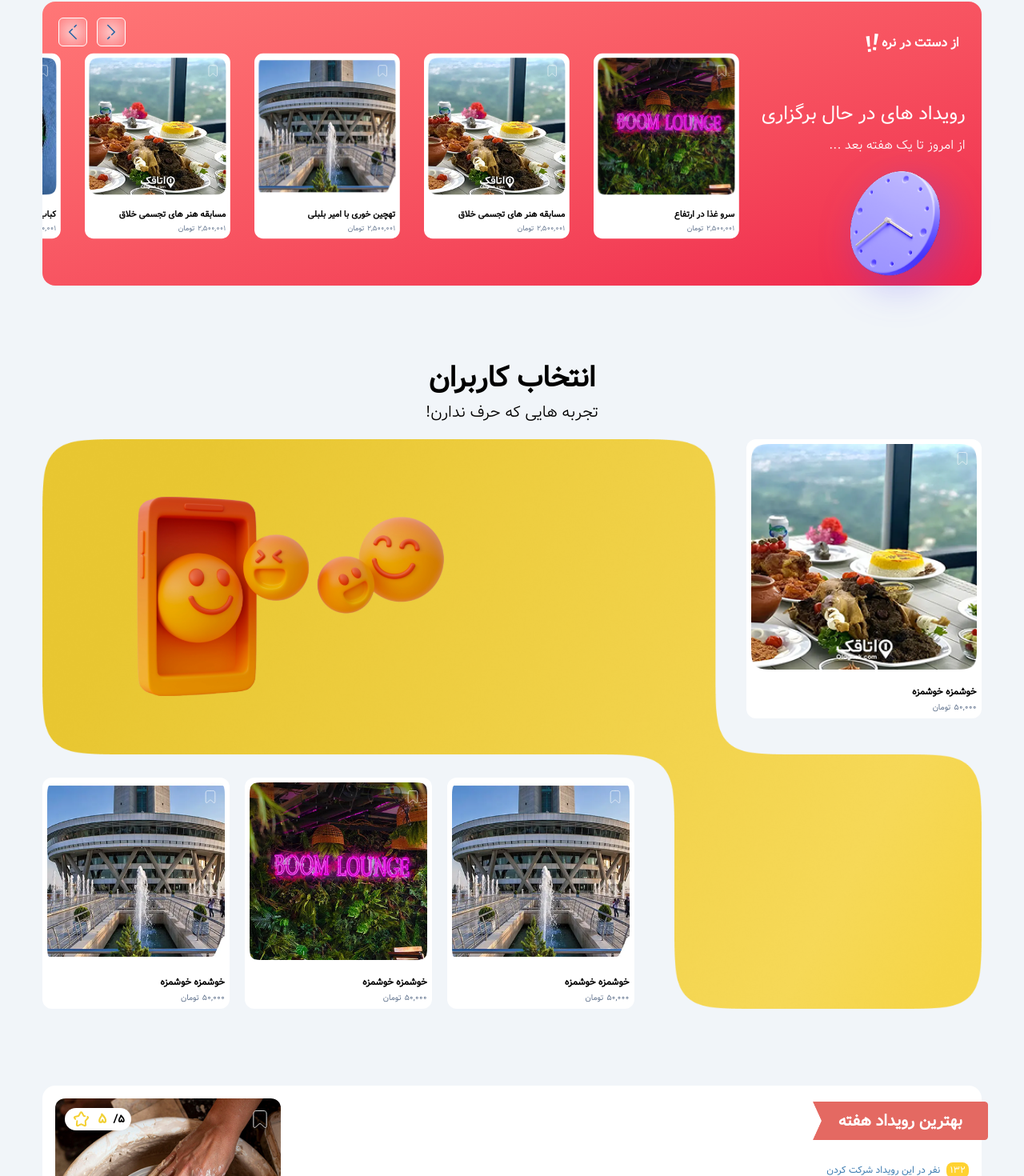
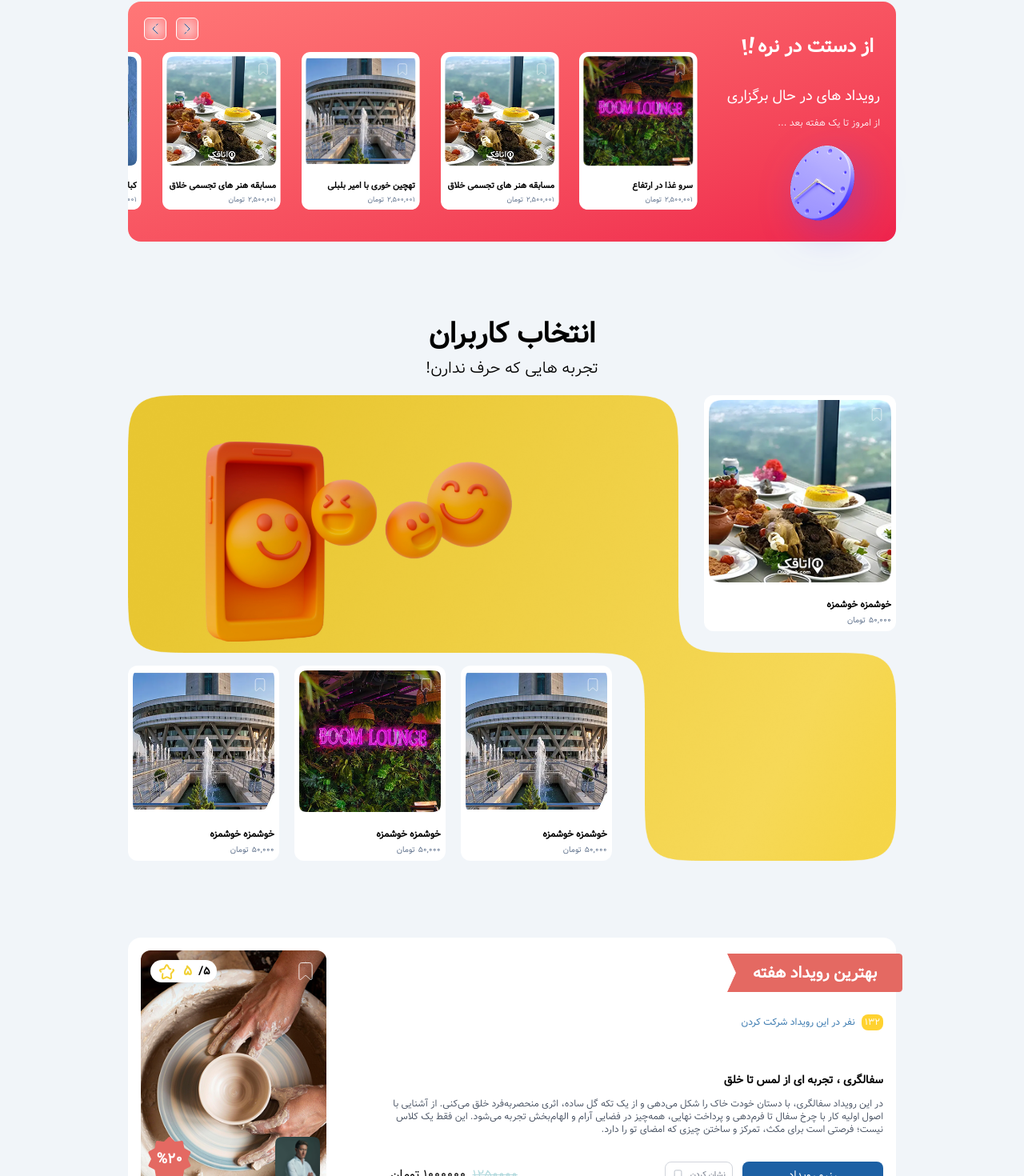
Before and after one commit to MohammadSoleimanikia/assignment, a React (Vite) app: page / in a window 1280 px wide. Shown: the part 894-2364 px from the top of the page at 80% size. Built offline with nearby package versions, Linux system fonts and the light colour scheme.

Commit message:
change font size and w of elements

```diff
--- a/src/components/UserPicks/UserPick.tsx
+++ b/src/components/UserPicks/UserPick.tsx
@@ -3,7 +3,7 @@ import UserPicksMobile from "./UserPicksMobile";
 
 export default function UserPick() {
     return (
-        <div className=" md:w-11/12 lg:9/12 mx-auto space-y-5" >
+        <div className=" w-11/12 lg:w-9/12 mx-auto space-y-5" >
             {/* heading */}
             <div className="text-center space-y-2">
                 <h2 className="text-xl lg:text-4xl font-medium md:font-semibold ">انتخاب کاربران</h2>
--- a/src/components/bestEvent/BestEvent.tsx
+++ b/src/components/bestEvent/BestEvent.tsx
@@ -1,8 +1,8 @@
 export default function BestEvent() {
     return (
-        <div className="w-11/12  lg:9/12 md:flex md:flex-row-reverse rounded-xl md:rounded-2xl p-4 bg-white mx-auto relative  ">
+        <div className="w-11/12 lg:w-9/12 md:flex md:flex-row-reverse rounded-xl md:rounded-2xl p-4 bg-white mx-auto relative  ">
             {/* عکس اصلی + اکشن‌ها */}
-            <div className="relative md:w-3/6  mt-10 md:mt-0 aspect-square overflow-hidden rounded-xl ">
+            <div className="relative w-3/6 md:w-2/5 lg:w-1/3 xl:w-1/4 mt-10 md:mt-0 aspect-square overflow-hidden rounded-xl ">
                 <img
                     src="/images/bestEvents/Rectangle 29469.png"
                     className="relative w-full h-full object-cover"
@@ -99,7 +99,7 @@ export default function BestEvent() {
             </div>
 
             {/* card detail */}
-            <div className="mt-5 space-y-3 md:flex md:flex-col md:justify-end md:mt-20  lg:pl-20 ">
+            <div className="mt-5 w-3/6 md:w-3/5 lg:w-2/3 xl:w-3/4 space-y-3 md:flex md:flex-col md:justify-around md:mt-20  lg:pl-20 ">
                 {/* user count */}
                 <div className="flex gap-1 items-baseline">
                     <span className="bg-amber-300 text-white md:text-xs rounded-lg px-1 py-0.5 ml-1">
--- a/src/components/features/Features.tsx
+++ b/src/components/features/Features.tsx
@@ -31,7 +31,7 @@ export default function Features() {
                 relative
                 bg-gradient-to-br from-[#FF7777] to-[#EF234C]
                 pt-5
-                md:w-11/12 lg:9/12 md:mx-auto md:rounded-2xl
+                w-11/12 lg:w-9/12 md:mx-auto md:rounded-2xl
                 md:min-h-[300px]
             "
         >
@@ -51,10 +51,11 @@ export default function Features() {
                 "
             >
                 {/* Info - right side on desktop */}
-                <div className="md:w-3/12 md:pr-2 text-white md:space-y-15">
+                <div className="md:w-3/12 md:pr-2 text-white md:space-y-8">
                     <div className="px-5 flex mt-5 justify-between relative">
                         <div className="flex items-center">
-                            <h2 className="text-xl  md:font-semibold md:text-base 2xl:text-xl 3xl:text-4xl">
+                            <h2 className="text-lg lg:text-2xl xl:text-2xl
+                                            md:font-semibold md:text-base ">
                                 از دستت در نره
                             </h2>
 
@@ -72,17 +73,23 @@ export default function Features() {
                         </div>
                     </div>
 
-                    <div className="text-center text-sm lg:text-lg xl:text-2xl md:text-right lg:px-3 space-y-3 mt-3">
+                    <div className="text-center
+                                    text-xs lg:text-sm xl:text-lg
+                                    md:text-right lg:px-3 space-y-3 ">
                         <p>رویداد های در حال برگزاری</p>
 
-                        <p className="text-xs md:text-[9px]  lg:text-base 2xl:text-lg font-light">
+                        <p className="
+                        text-xs lg:text-xs xl:text-md
+                        font-light">
                             از امروز تا یک هفته بعد ...
                         </p>
 
                         <img
                             src="/purple-clock.png"
                             alt="purple clock icon"
-                            className="mr-8 mt-5 hidden md:block w-16 lg:w-22 xl:w-28 xl:mb-3 drop-shadow-[12px_14px_25px_rgba(81,65,255,0.3)]"
+                            className="mr-8 mt-5 hidden md:block
+                            w-16 lg:w-20
+                            xl:mb-3 drop-shadow-[12px_14px_25px_rgba(81,65,255,0.3)]"
                         />
                     </div>
                 </div>
--- a/src/components/shared/PrimaryButton.tsx
+++ b/src/components/shared/PrimaryButton.tsx
@@ -20,7 +20,6 @@ export default function PrimaryButton({
                 bg-[#1d60a4]
                 w-44 py-2.5
                 text-white rounded-md
-
                 before:content-['']
                 before:absolute
                 before:left-0
--- a/src/components/shared/SliderNextButton.tsx
+++ b/src/components/shared/SliderNextButton.tsx
@@ -14,7 +14,7 @@ export default function SliderNextButton({
             className={`
                 group
                 bg-[radial-gradient(circle,_rgba(255,255,255,0.6)_0%,_rgba(255,255,255,0.1)_100%)]
-                size-7 lg:size-9 2xl:size-16 md:flex
+                size-7 md:flex
                 items-center justify-center
                 text-black rounded-md
                 border border-white
@@ -24,7 +24,7 @@ export default function SliderNextButton({
             <span className="sr-only">next slide</span>
 
             <img
-                className="lg:size-12 transition-transform duration-300 group-hover:-translate-x-1"
+                className="transition-transform duration-300 group-hover:-translate-x-1"
                 src="/Expand_left_light.svg"
                 alt=""
             />
--- a/src/components/shared/SliderPrevButton.tsx
+++ b/src/components/shared/SliderPrevButton.tsx
@@ -14,7 +14,7 @@ export default function SliderPrevButton({
             className={`
                 group
                 bg-[radial-gradient(circle,_rgba(255,255,255,0.6)_0%,_rgba(255,255,255,0.1)_100%)]
-                size-7 lg:size-9 2xl:size-16 md:flex
+                size-7  md:flex
                 items-center justify-center
                 text-black rounded-md
                 border border-white
@@ -24,7 +24,7 @@ export default function SliderPrevButton({
             <span className="sr-only">previous slide</span>
 
             <img
-                className="rotate-180 lg:size-12 transition-transform duration-300 group-hover:translate-x-1"
+                className="rotate-180 transition-transform duration-300 group-hover:translate-x-1"
                 src="/Expand_left_light.svg"
                 alt=""
             />
```
